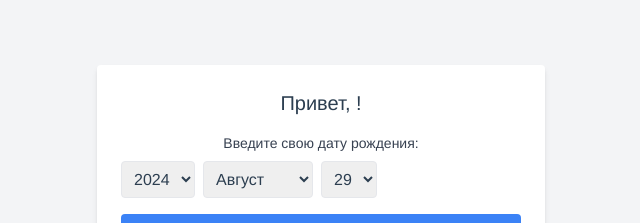
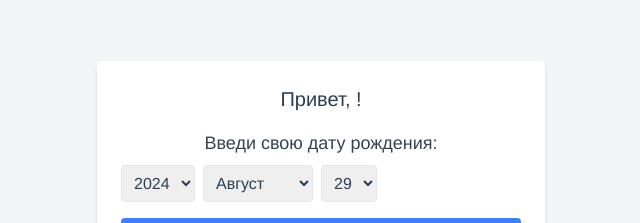
Before and after one commit to DevMain1953/telegram-web-app, a Vue app in the folder frontend/: page /selecting-birth-date in a window 1280 px wide. Shown: the part 289-512 px from the top of the page, without its empty margins (319-959 px from the left). Built offline with nearby package versions, Linux system fonts and the light colour scheme.

Commit message:
changed text and its font size

```diff
--- a/frontend/src/components/SelectingBirthDate.vue
+++ b/frontend/src/components/SelectingBirthDate.vue
@@ -2,8 +2,8 @@
   <div class="flex items-center justify-center h-screen bg-gray-100">
     <div class="bg-white p-6 rounded shadow-md w-full max-w-md">
       <h2 class="text-xl mb-4 text-center">Привет, {{ firstName }} {{ lastName }}!</h2>
-      <label for="custom_date" class="block mb-2 text-sm font-medium text-gray-700">
-        Введите свою дату рождения:
+      <label for="custom_date" class="block mb-2 text-lg font-medium text-gray-700">
+        Введи свою дату рождения:
       </label>
       <div class="flex space-x-2 mb-4">
         <select v-model="selectedYear" class="border p-2 rounded">
```
